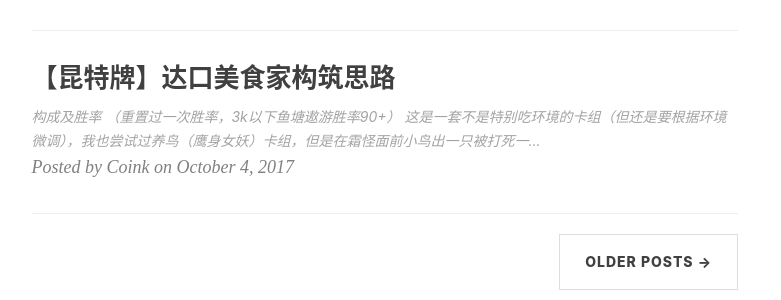
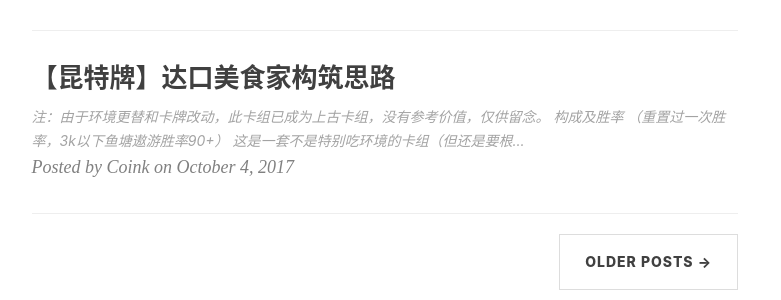
Before and after one commit to CoinkWang/coinkwang.github.com, a Jekyll site: the page built from index.html, in a window 1280 px wide and 900 px high, scrolled down 1752 px. Shown: the part 394-694 px from the top of the window, without its empty margins (136-917 px from the left). Built offline with Jekyll 4.4.1, drawn with Linux system fonts in a browser that asks for light colours; nearby versions of some CDN libraries; the list of posts is cut into pages by our own code; comment, search, counter and statistics services are not loaded.

Commit message:
update post “gwent...”

```diff
--- a/_posts/2017-10-04-gwent-dagon-consume.md
+++ b/_posts/2017-10-04-gwent-dagon-consume.md
@@ -8,6 +8,9 @@ categories:
 tag:
 - Games
 ---
+
+
+# 注：由于环境更替和卡牌改动，此卡组已成为上古卡组，没有参考价值，仅供留念。
 
 ## 构成及胜率
 
```
